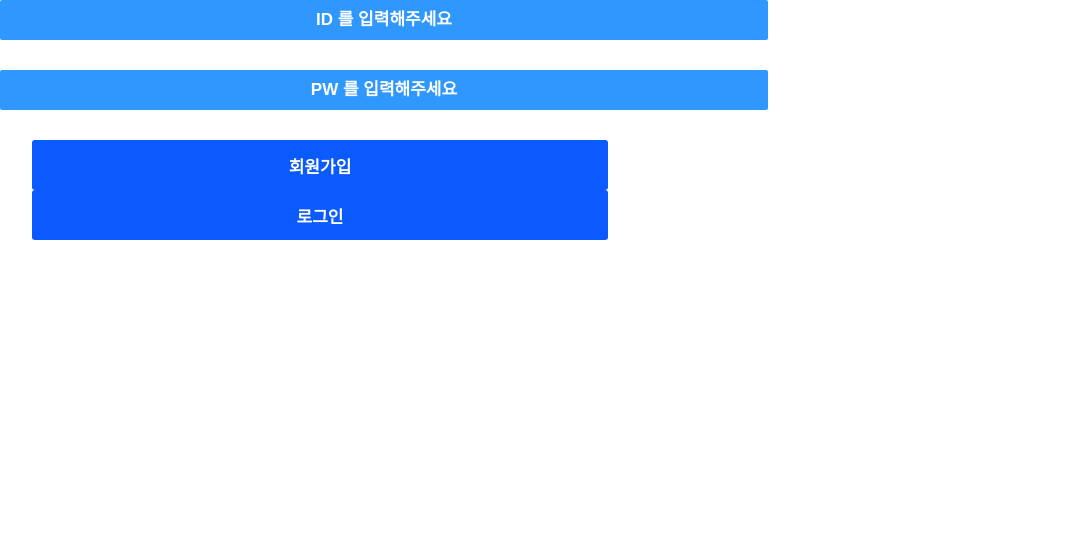
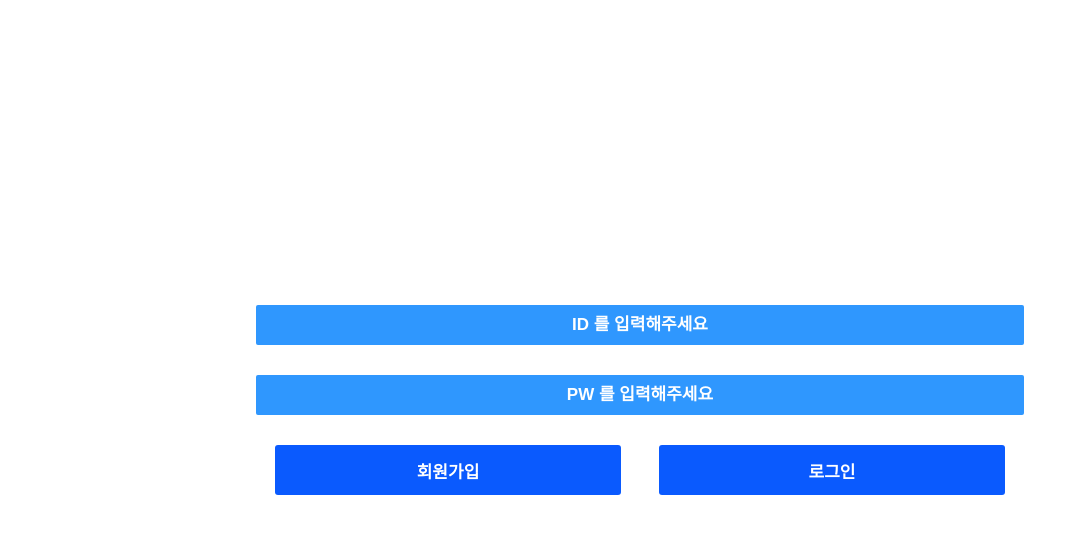
Before and after one commit to yejin32/react-query-project, a React (Create React App) app: page / in a window 1280 px wide. Shown: the top 534 px of the page, without its empty margins (0-1087 px from the left). Built offline with nearby package versions, Linux system fonts and the light colour scheme; the HTML template or start-up script is replaced by a standard one.

Commit message:
Feat: LoginPage 레이아웃 구현

```diff
--- a/src/pages/LoginPage.tsx
+++ b/src/pages/LoginPage.tsx
@@ -4,9 +4,17 @@ import InputField from '../components/InputField';
 import Button from '../components/Button';
 
 const SLoginContainer = styled.div`
+    display: flex;
+    flex-direction: column;
+    justify-content: center;
+    align-items: center;
+    height: 100vh;
 `;
 
 const SBtnContainer = styled.div`
+    width: 60%;
+    display: flex;
+    justify-content: space-between;
 `;
 
 const LoginPage: React.FC = () => {
```
